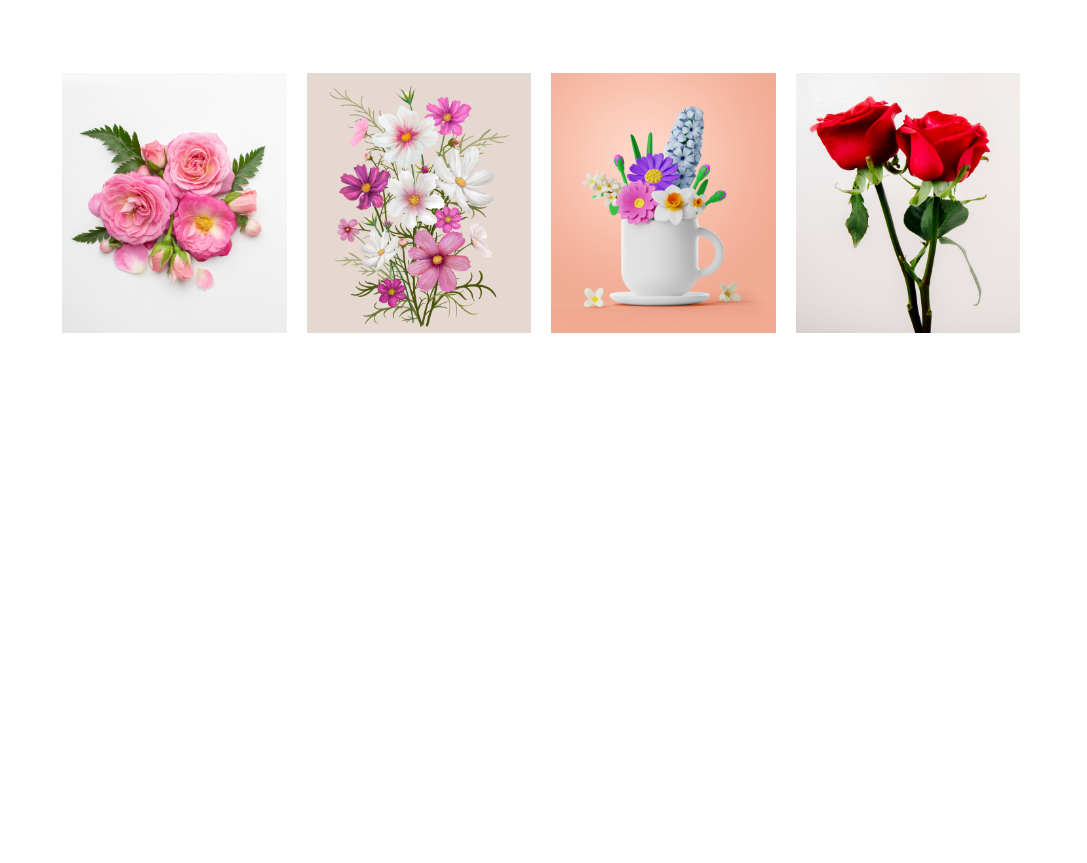
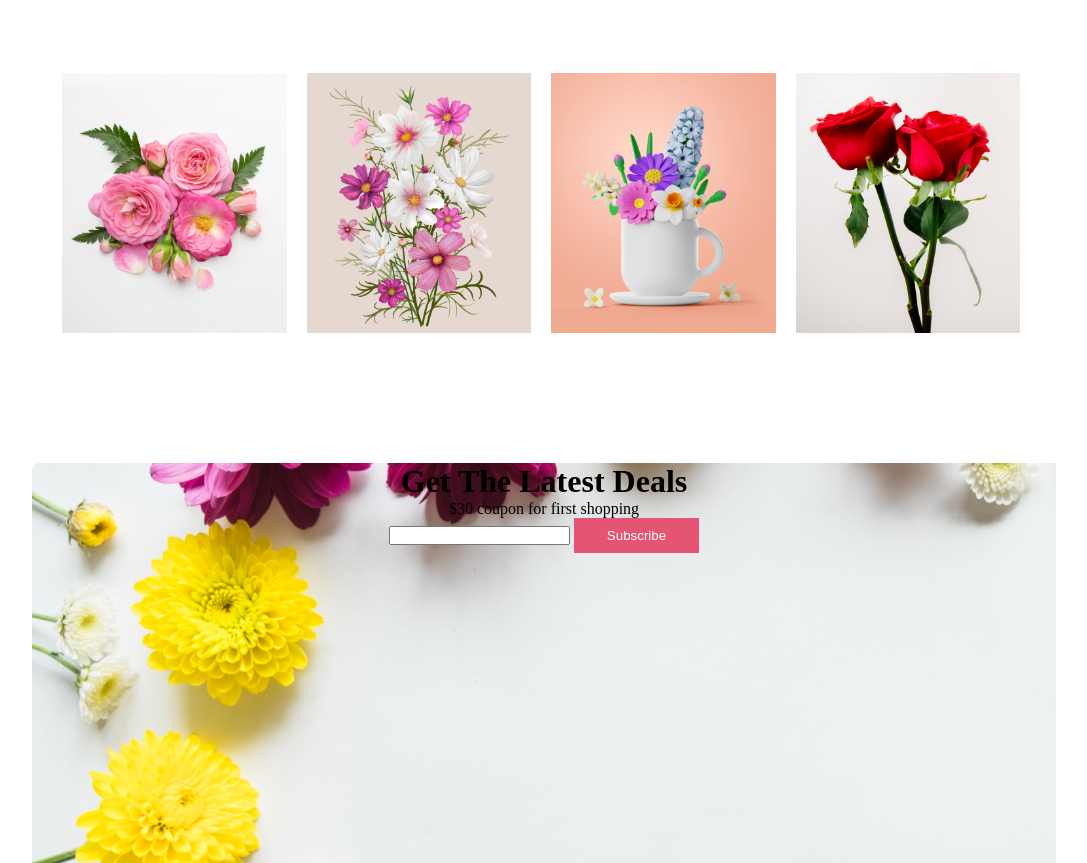
Before and after one commit to Taohid16/my-flower-shop, a plain HTML site: page index.html in a window 1280 px wide. Shown: the part 2613-3476 px from the top of the page, without its empty margins (98-1185 px from the left). Before the commit the page ends 3016 px from the top, so only its background shows below. Drawn offline with Linux system fonts and the light colour scheme.

Commit message:
added footer

```diff
--- a/index.css
+++ b/index.css
@@ -179,3 +179,12 @@
     width: 2700px;
     margin: 10px;
 }
+.deals-section{
+    text-align: center;
+    height: 50vh;
+    width: 80%;
+    margin-top: 60px;
+    background-image: url("Rectangle\ 9.png");
+    margin-left: 130px;
+
+}
--- a/index.html
+++ b/index.html
@@ -85,7 +85,17 @@
         </div>
     </header>
     <footer>
+        <div class="deals-section">
+            <div class="deals-desc">
+                <h1>Get The Latest Deals</h1>
+                <p>$30 coupon for first shopping</p>
+            </div>
+           <div class="deals-foot">
+            <input type="box" name="Enter your email here" id="email">
+            <button class="btn">Subscribe</button>
 
+           </div>
+        </div>
     </footer>
 </body>
 </html>
```
Also changed, not shown: Rectangle 9.png (renamed from Flower Asset/Rectangle 9.png).
